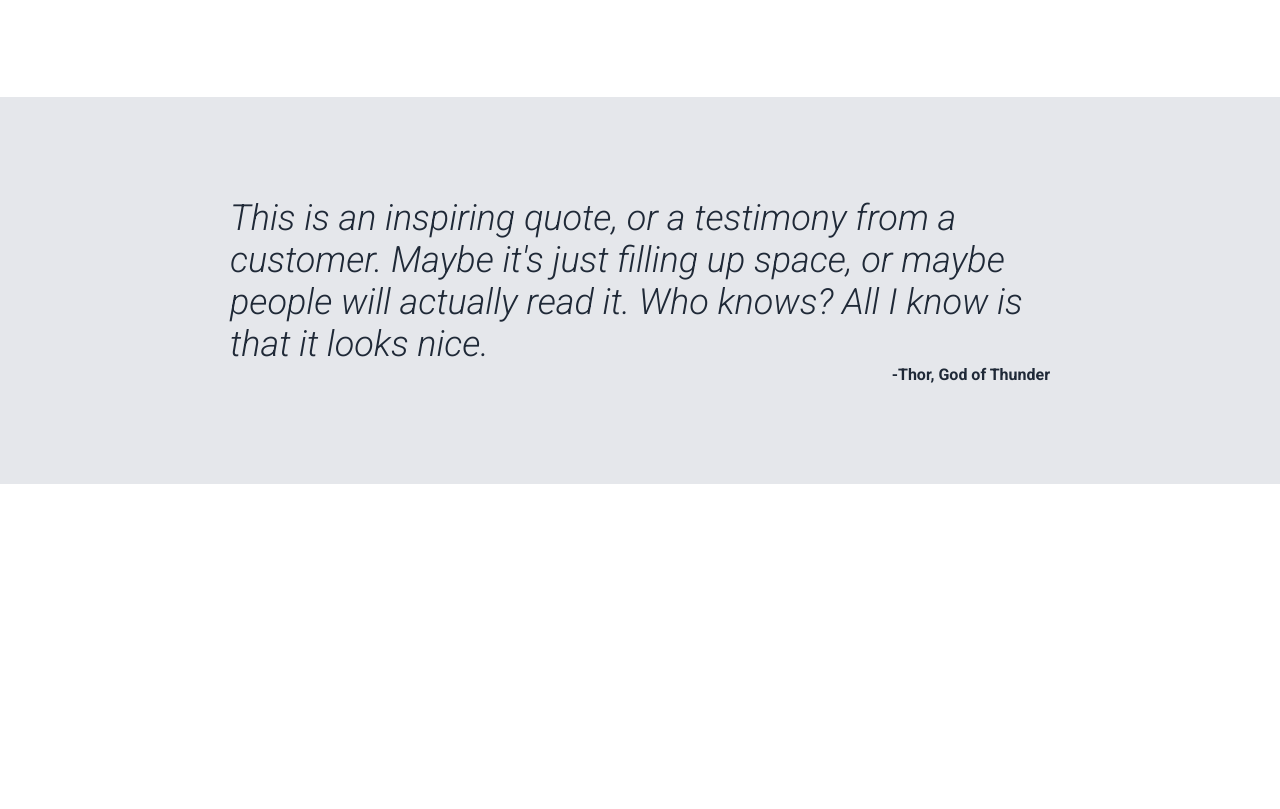
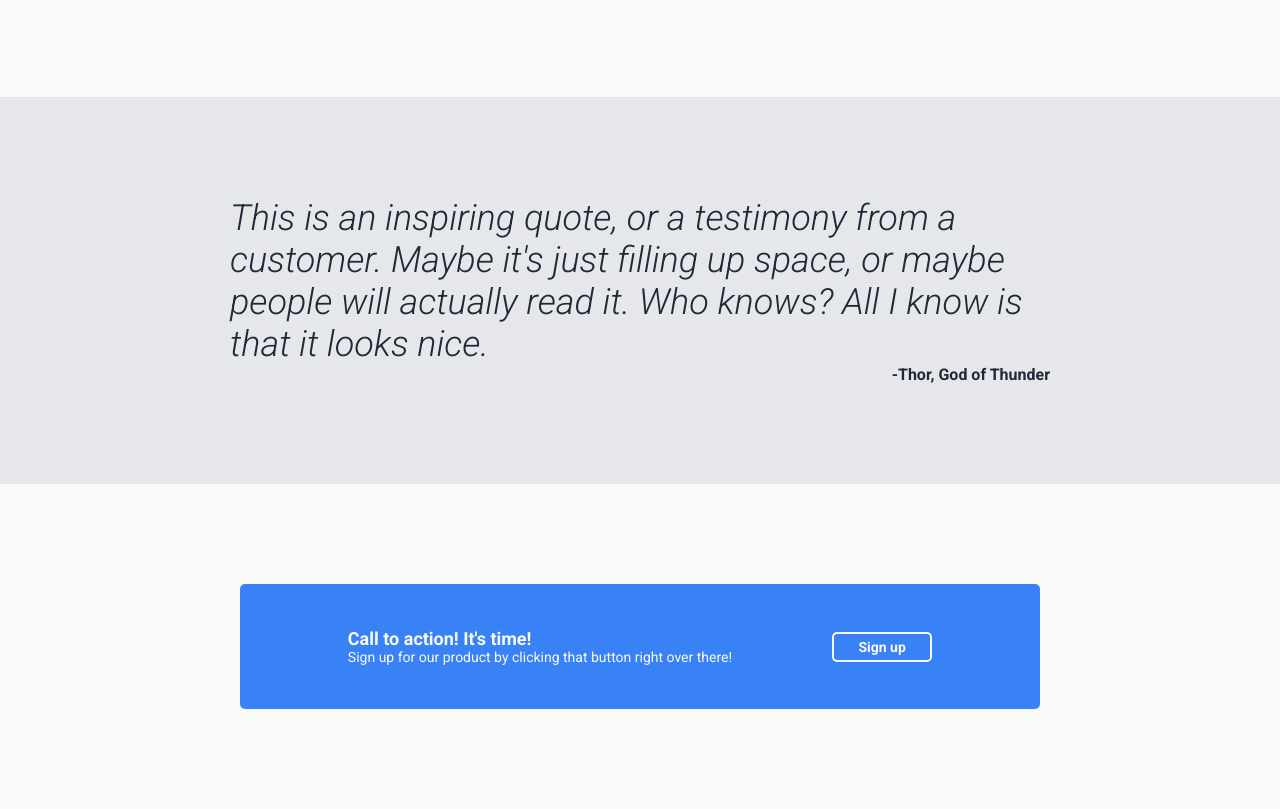
Before and after one commit to jesuspieru/landing-page, a plain HTML site: page index.html in a window 1280 px wide. Shown: the part 950-1759 px from the top of the page. Before the commit the page ends 1434 px from the top, so only its background shows below. Drawn offline with Linux system fonts and the light colour scheme.

Commit message:
added call to action section

```diff
--- a/index.html
+++ b/index.html
@@ -70,6 +70,15 @@
             </div>
         </div>
     </div>
+    <div class="container-four">
+        <div class="signup-container">
+            <div class="signup-text">
+                <p class="action-one">Call to action! It's time!</p>
+                <p class="action-two">Sign up for our product by clicking that button right over there!</p>
+            </div>
+            <a class="signup-button" href="#">Sign up</a>
+        </div>
+    </div>
 </body>
 
 </html>
--- a/style.css
+++ b/style.css
@@ -103,7 +103,7 @@ a {
 
 .container-two {
     margin-top: 50px;
-    background-color: #ffffff;
+    background-color: #f9faf8;
     color: #1f2937;
 }
 
@@ -171,3 +171,57 @@ a {
     font-size: 16px;
     font-weight: 700;
 }
+
+.container-four {
+    background-color: #f9faf8;
+    display: flex;
+    justify-content: center;
+}
+
+.signup-container {
+    display: flex;
+    justify-content: center;
+    align-items: center;
+    margin-top: 100px;
+    margin-bottom: 100px;
+    width: 800px;
+    height: 125px;
+    gap: 100px;
+    background-color: #3882f6;
+    border-radius: 5px;
+}
+
+.signup-text {
+    display: flex;
+    flex-direction: column;
+}
+
+.action-one,
+.action-two {
+    margin: 0;
+    padding: 0;
+}
+
+.action-one {
+    color: #f9faf8;
+    font-weight: 700;
+    font-size: 18px;
+}
+
+.action-two {
+    color: #f9faf8;
+    font-size: 14px;
+}
+
+.signup-button {
+    display: flex;
+    justify-content: center;
+    align-items: center;
+    height: 30px;
+    width: 100px;
+    border: 2px solid #f9faf8;
+    border-radius: 5px;
+    color: #f9faf8;
+    font-weight: 700;
+    font-size: 14px;
+}
```
